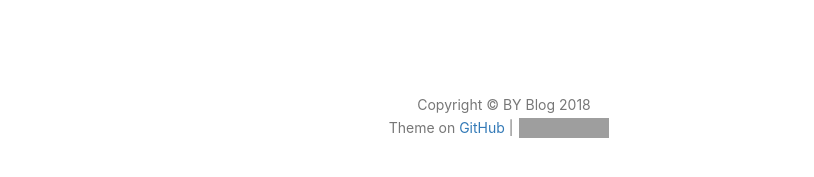
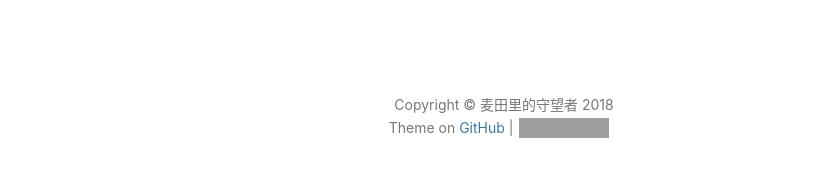
Before and after one commit to Thanos1459/Thanos1459.github.io, a Jekyll site: the page built from index.html, in a window 1280 px wide and 900 px high, scrolled down 2193 px. Shown: the part 668-845 px from the top of the window, without its empty margins (136-950 px from the left). Built offline with Jekyll 4.4.1, drawn with Linux system fonts in a browser that asks for light colours; nearby versions of some CDN libraries; the list of posts is cut into pages by our own code; comment, search, counter and statistics services are not loaded; some of the changed text lies outside the part shown; grey boxes are pictures that could not be loaded.

Commit message:
Update _config.yml

```diff
--- a/_config.yml
+++ b/_config.yml
@@ -1,11 +1,11 @@
 # Site settings
-title: BY Blog
+title: 麦田里的守望者
 SEOTitle: 田锐的博客 | BY Blog
 header-img: img/post-bg-desk.jpg
 email: 1459114590@qq.com
 description: "Every failure is leading towards success."
 keyword: "BY, BY Blog, 田锐的博客,cropwatchman, 田锐, iOS, java, iPhone"
-url: "http://qiubaiying.github.io"          # your host, for absolute URL
+url: "http://cropwatchman.github.io"          # your host, for absolute URL
 baseurl: ""      # for example, '/blog' if your blog hosted on 'host/blog'
 github_repo: "https://github.com/cropwatchman/cropwatchman.github.io.git" # you code repository
 
```
